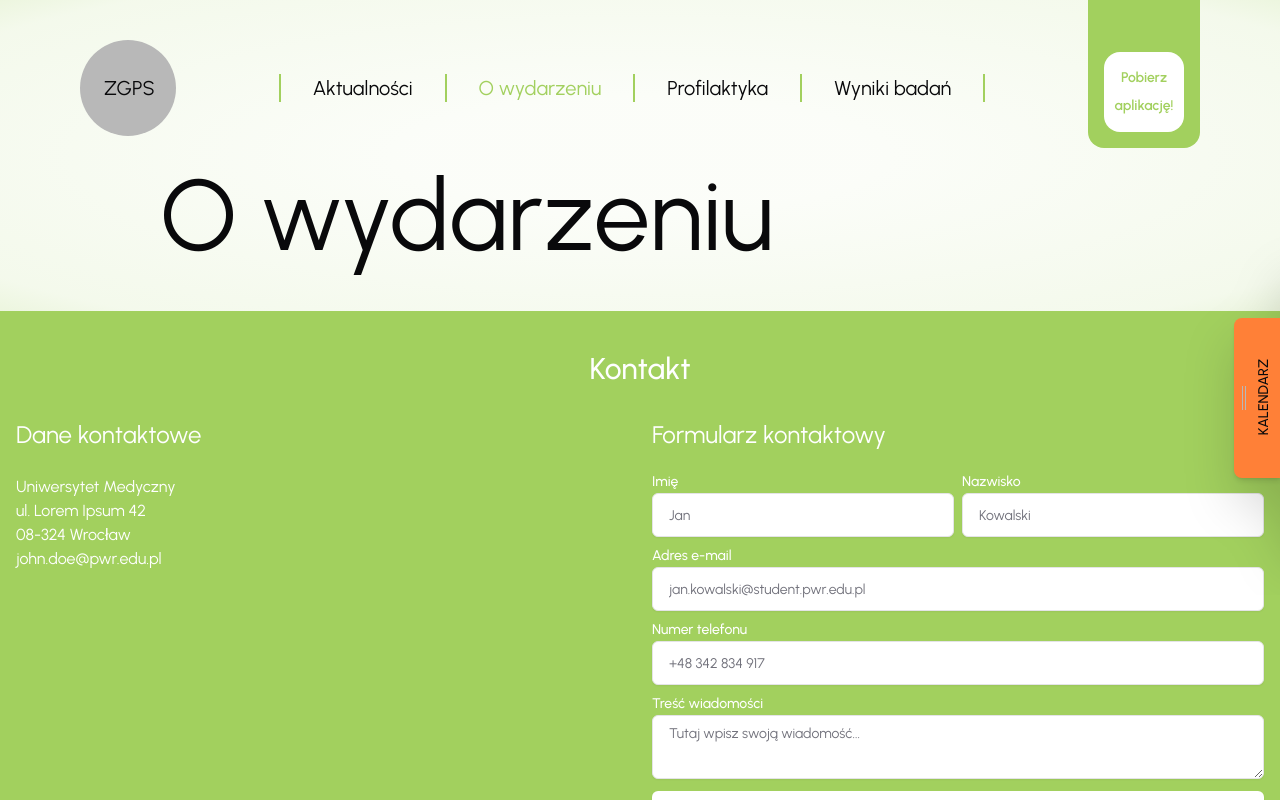
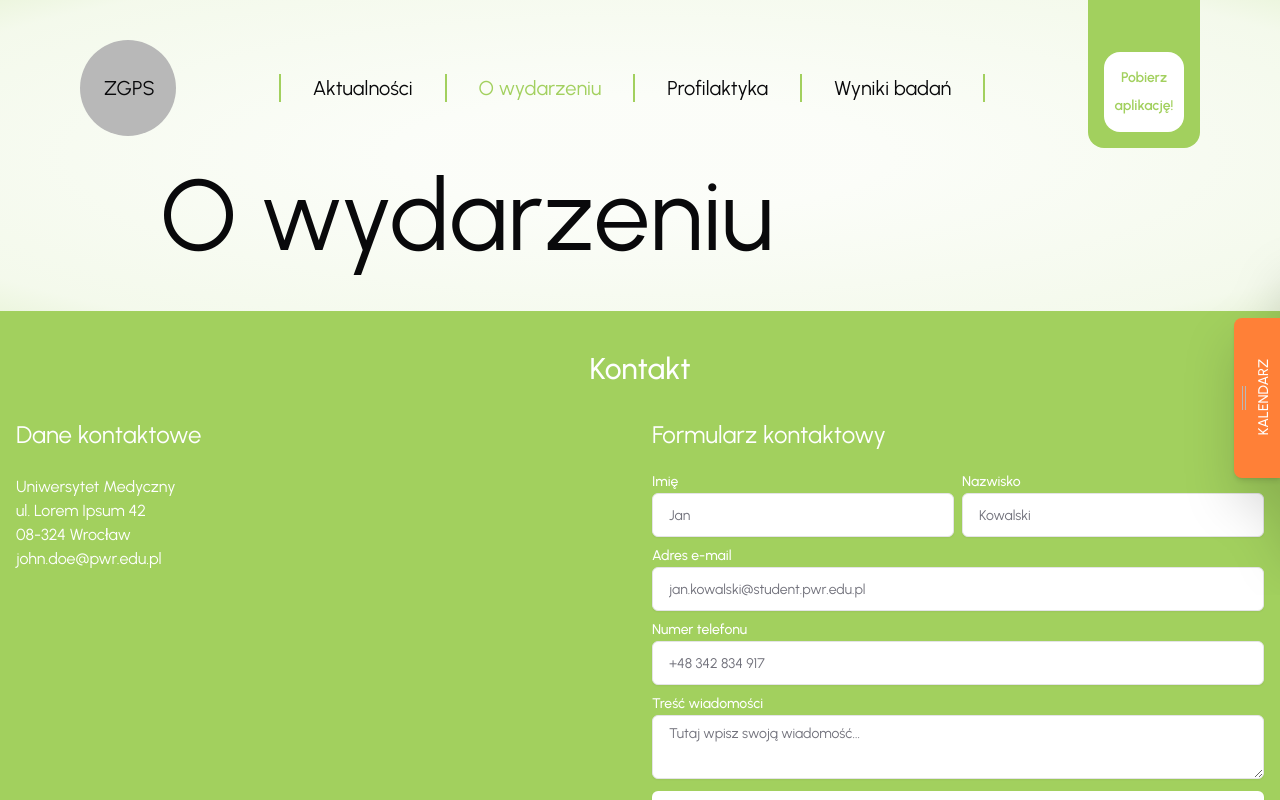
Before and after one commit to Solvro/web-umed, a Next.js app: page /about in a window 1280 px wide. Shown: the top 800 px of the page. Built offline with nearby package versions, Linux system fonts and the light colour scheme; no server answers; a web font is replaced by a local one.

Commit message:
feat: change colors and design for home page

```diff
--- a/src/components/calendar/widget.tsx
+++ b/src/components/calendar/widget.tsx
@@ -38,7 +38,7 @@ export function CalendarWidget({ events }: { events: CalendarEvent[] }) {
             variant="ghost"
             aria-controls="calendar"
             className={cn(
-              "bg-secondary text-foreground cursor-pointer rounded-l-lg rounded-r-none p-20 px-2 shadow-md",
+              "bg-secondary text-primary-foreground cursor-pointer rounded-l-lg rounded-r-none p-20 px-2 shadow-md",
               {
                 "shadow-xl": !collapsed,
               },
--- a/src/components/navigation/navbar.tsx
+++ b/src/components/navigation/navbar.tsx
@@ -51,7 +51,7 @@ export function NavigationBar() {
   return (
     <div
       className={cn(
-        "absolute left-0 mb-10 flex h-24 w-full items-center justify-between gap-4 px-8 text-2xl transition-all duration-300 sm:px-20",
+        "absolute left-0 z-30 mb-10 flex h-24 w-full items-center justify-between gap-4 px-8 text-2xl transition-all duration-300 sm:px-20",
         {
           "bg-primary fixed top-0 shadow-lg": scrolled,
         },
```
